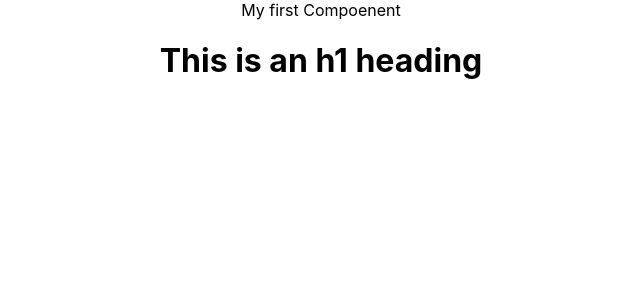
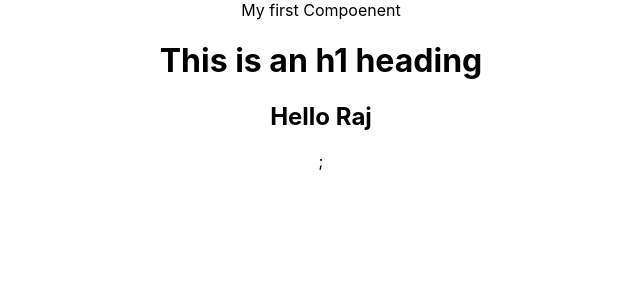
Before and after one commit to fagami1423/React_practice, a React (Create React App) app: page / in a window 1280 px wide. Shown: the top 300 px of the page, without its empty margins (319-959 px from the left). Built offline with nearby package versions, Linux system fonts and the light colour scheme.

Commit message:
first props adddded

```diff
--- a/src/App.js
+++ b/src/App.js
@@ -13,7 +13,7 @@ function App() {
   return (
     <div className="App">
       My first Compoenent
-      <Heading/>
+      <Heading firstname="Raj"/>
     </div>
   );
 }
--- a/src/Heading.js
+++ b/src/Heading.js
@@ -1,6 +1,9 @@
-function Heading() {
+function Heading(props) {
         return (
-            <h1>This is an h1 heading</h1>
+            <div>
+                <h1>This is an h1 heading</h1>
+                <h2>Hello {props.firstname}</h2>;
+            </div>
         )
     }
 
```
